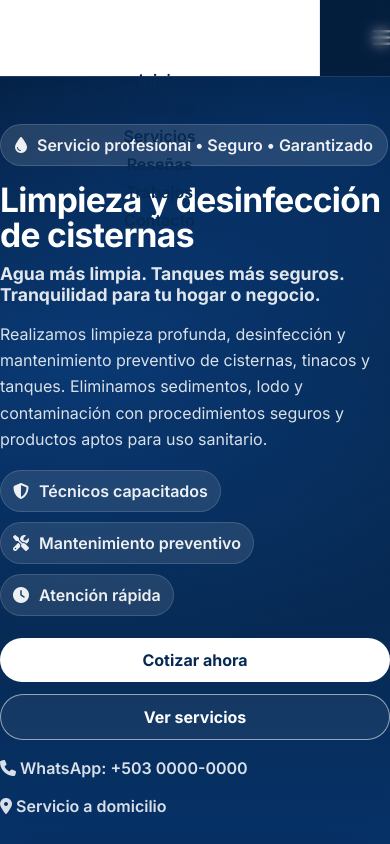
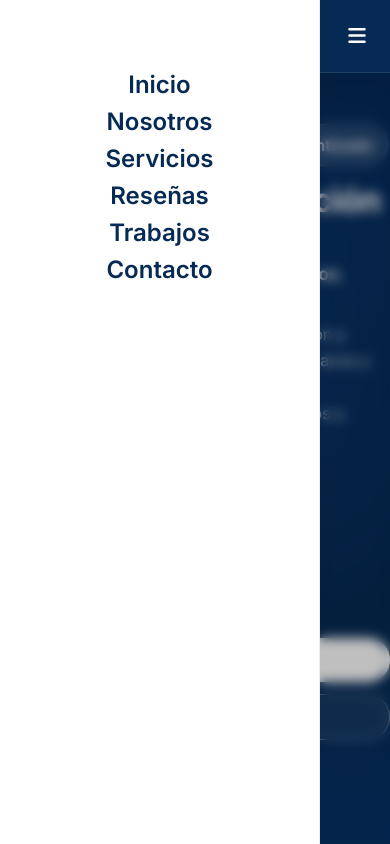
Before and after one commit to parevalo92/zesco, a plain HTML site: page index.html in a window 390 px wide. Both pictures are taken after a click on the button "Abrir menú". Shown: the top 844 px of the page. Drawn offline with nearby package versions, Linux system fonts and the light colour scheme.

Commit message:
Refactor style.css with new styles and structure

```diff
--- a/style.css
+++ b/style.css
@@ -66,6 +66,8 @@ button{ cursor: pointer; border: none; background: none; }
 header{
   position: fixed;
   width: 100%;
+  top: 0;
+  left: 0;
   z-index: 50;
   background: rgba(6, 42, 84, 0.90);
   backdrop-filter: blur(10px);
@@ -120,6 +122,14 @@ header{
   display: none;
   color: #fff;
   font-size: 1.25rem;
+  /* mejora de alineación del botón */
+  width: 42px;
+  height: 42px;
+  border-radius: 999px;
+  display: none;
+  align-items: center;
+  justify-content: center;
+  line-height: 1;
 }
 
 /* Hero */
@@ -626,19 +636,34 @@ textarea.form-input{
 }
 
 @media (max-width: 900px){
-  body.show-mobile-menu header::before{
+  /* ✅ Overlay correcto sin afectar el header */
+  body.show-mobile-menu::before{
     content:"";
     position: fixed;
     inset: 0;
     background: rgba(0,0,0,0.25);
     backdrop-filter: blur(6px);
+    z-index: 40; /* debajo del header (50) y del menú (60) */
+  }
+
+  /* ✅ Navbar sólida en mobile (evita transparencia rara) */
+  header{
+    background: var(--blue-900);
+    backdrop-filter: none;
+  }
+
+  /* ✅ Un poco de padding lateral para que el botón no quede pegado */
+  .navbar{
+    padding: 14px 12px; /* antes era 16px 0 */
   }
 
   .navbar :is(#menu-close-button, #menu-open-button){
-    display: block;
+    display: inline-flex;
   }
 
-  #menu-open-button{ color: #fff; }
+  #menu-open-button{
+    color: #fff;
+  }
 
   #menu-close-button{
     position: absolute;
@@ -647,6 +672,7 @@ textarea.form-input{
     color: var(--blue-900);
   }
 
+  /* ✅ Side menu por encima del overlay */
   .nav-menu{
     position: fixed;
     top: 0;
@@ -660,6 +686,7 @@ textarea.form-input{
     gap: 8px;
     transition: left 0.25s ease;
     border-right: 1px solid var(--line);
+    z-index: 60;
   }
 
   body.show-mobile-menu .nav-menu{ left: 0; }
@@ -668,6 +695,12 @@ textarea.form-input{
     color: var(--blue-900);
     width: 100%;
     text-align: center;
+    font-size: 1.5rem;
+  }
+
+  .nav-link:hover {
+    color: var(--blue-600);
+
   }
 
   .hero-grid{
```
